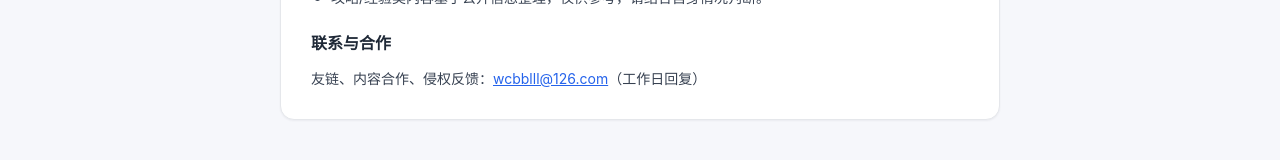
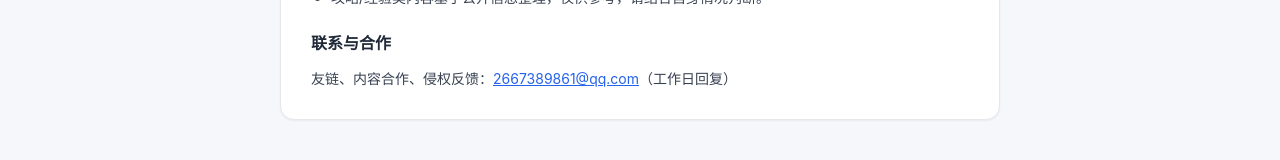
Before and after one commit to jdjdndn/article-site, a Nuxt app: page /about in a window 1280 px wide. Shown: the part 513-673 px from the top of the page. Built offline with nearby package versions, Linux system fonts and the light colour scheme.

Commit message:
修改邮箱号码

```diff
--- a/app/pages/about.vue
+++ b/app/pages/about.vue
@@ -53,7 +53,7 @@ useHead({
       </ul>
 
       <h2>联系与合作</h2>
-      <p>友链、内容合作、侵权反馈：<a href="mailto:wcbblll@126.com">wcbblll@126.com</a>（工作日回复）</p>
+      <p>友链、内容合作、侵权反馈：<a href="mailto:2667389861@qq.com">2667389861@qq.com</a>（工作日回复）</p>
 
       <!-- <h2>友链</h2>
       <p class="friend-line">
```
